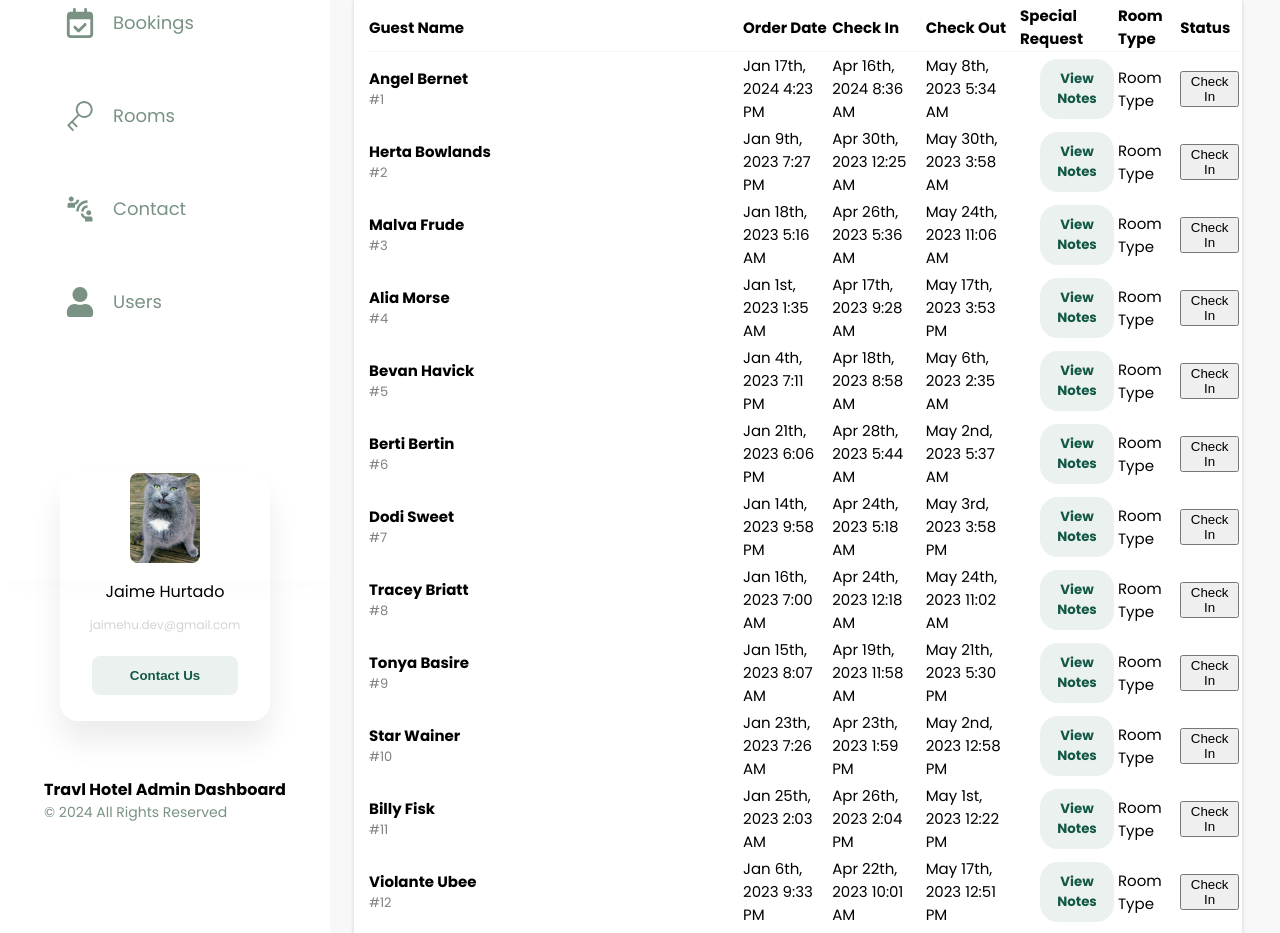
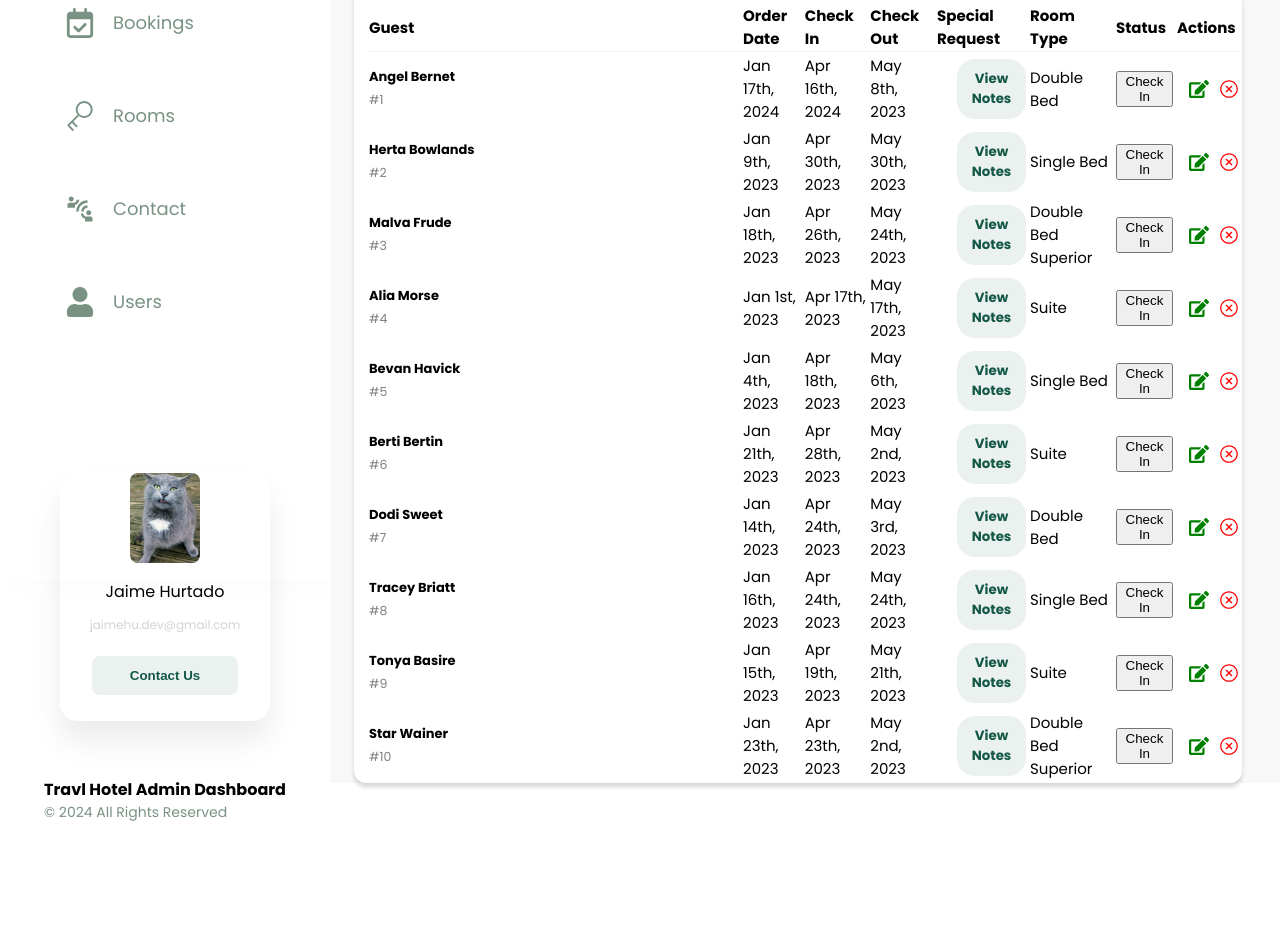
Before and after one commit to jaimehu20/Hotel-Miranda-Dashboard, a React (Vite) app: page /bookings in a window 1280 px wide. Shown: the part 220-1153 px from the top of the page. After the commit the page ends 1057 px from the top, so only its background shows below. Built offline with nearby package versions, Linux system fonts and the light colour scheme; sample sign-in values are in the browser's storage.

Commit message:
tables working

```diff
--- a/src/app/data.js
+++ b/src/app/OrderData.js
@@ -7,7 +7,8 @@ export const data = [{
   "check_out": "May 8th, 2023",
   "time": "4:23 PM",
   "checkIn_hour": "8:36 AM",
-  "checkOut_hour": "5:34 AM"
+  "checkOut_hour": "5:34 AM",
+  "room_type": "Double Bed"
   }, {
   "id": 2,
   "first_name": "Herta",
@@ -17,7 +18,8 @@ export const data = [{
   "check_out": "May 30th, 2023",
   "time": "7:27 PM",
   "checkIn_hour": "12:25 AM",
-  "checkOut_hour": "3:58 AM"
+  "checkOut_hour": "3:58 AM",
+  "room_type": "Single Bed"
   }, {
   "id": 3,
   "first_name": "Malva",
@@ -27,7 +29,8 @@ export const data = [{
   "check_out": "May 24th, 2023",
   "time": "5:16 AM",
   "checkIn_hour": "5:36 AM",
-  "checkOut_hour": "11:06 AM"
+  "checkOut_hour": "11:06 AM",
+  "room_type": "Double Bed Superior"
   }, {
   "id": 4,
   "first_name": "Alia",
@@ -37,7 +40,8 @@ export const data = [{
   "check_out": "May 17th, 2023",
   "time": "1:35 AM",
   "checkIn_hour": "9:28 AM",
-  "checkOut_hour": "3:53 PM"
+  "checkOut_hour": "3:53 PM",
+  "room_type": "Suite"
   }, {
   "id": 5,
   "first_name": "Bevan",
@@ -47,7 +51,8 @@ export const data = [{
   "check_out": "May 6th, 2023",
   "time": "7:11 PM",
   "checkIn_hour": "8:58 AM",
-  "checkOut_hour": "2:35 AM"
+  "checkOut_hour": "2:35 AM",
+  "room_type": "Single Bed"
   }, {
   "id": 6,
   "first_name": "Berti",
@@ -57,7 +62,8 @@ export const data = [{
   "check_out": "May 2nd, 2023",
   "time": "6:06 PM",
   "checkIn_hour": "5:44 AM",
-  "checkOut_hour": "5:37 AM"
+  "checkOut_hour": "5:37 AM",
+  "room_type": "Suite"
   }, {
   "id": 7,
   "first_name": "Dodi",
@@ -67,7 +73,8 @@ export const data = [{
   "check_out": "May 3rd, 2023",
   "time": "9:58 PM",
   "checkIn_hour": "5:18 AM",
-  "checkOut_hour": "3:58 PM"
+  "checkOut_hour": "3:58 PM",
+  "room_type": "Double Bed"
   }, {
   "id": 8,
   "first_name": "Tracey",
@@ -77,7 +84,8 @@ export const data = [{
   "check_out": "May 24th, 2023",
   "time": "7:00 AM",
   "checkIn_hour": "12:18 AM",
-  "checkOut_hour": "11:02 AM"
+  "checkOut_hour": "11:02 AM",
+  "room_type": "Single Bed"
   }, {
   "id": 9,
   "first_name": "Tonya",
@@ -87,7 +95,8 @@ export const data = [{
   "check_out": "May 21th, 2023",
   "time": "8:07 AM",
   "checkIn_hour": "11:58 AM",
-  "checkOut_hour": "5:30 PM"
+  "checkOut_hour": "5:30 PM",
+  "room_type": "Suite"
   }, {
   "id": 10,
   "first_name": "Star",
@@ -97,55 +106,7 @@ export const data = [{
   "check_out": "May 2nd, 2023",
   "time": "7:26 AM",
   "checkIn_hour": "1:59 PM",
-  "checkOut_hour": "12:58 PM"
-  }, {
-  "id": 11,
-  "first_name": "Billy",
-  "last_name": "Fisk",
-  "order_date": "Jan 25th, 2023",
-  "check_in": "Apr 26th, 2023",
-  "check_out": "May 1st, 2023",
-  "time": "2:03 AM",
-  "checkIn_hour": "2:04 PM",
-  "checkOut_hour": "12:22 PM"
-  }, {
-  "id": 12,
-  "first_name": "Violante",
-  "last_name": "Ubee",
-  "order_date": "Jan 6th, 2023",
-  "check_in": "Apr 22th, 2023",
-  "check_out": "May 17th, 2023",
-  "time": "9:33 PM",
-  "checkIn_hour": "10:01 AM",
-  "checkOut_hour": "12:51 PM"
-  }, {
-  "id": 13,
-  "first_name": "Carny",
-  "last_name": "Senior",
-  "order_date": "Jan 11th, 2023",
-  "check_in": "Apr 14th, 2023",
-  "check_out": "May 20th, 2023",
-  "time": "9:16 PM",
-  "checkIn_hour": "3:24 PM",
-  "checkOut_hour": "2:43 PM"
-  }, {
-  "id": 14,
-  "first_name": "Dina",
-  "last_name": "Bunclark",
-  "order_date": "Jan 4th, 2023",
-  "check_in": "Apr 30th, 2023",
-  "check_out": "May 20th, 2023",
-  "time": "3:26 PM",
-  "checkIn_hour": "3:14 AM",
-  "checkOut_hour": "4:03 AM"
-}, {
-  "id": 15,
-  "first_name": "Michael",
-  "last_name": "Belcher",
-  "order_date": "Jan 21th, 2023",
-  "check_in": "Apr 29th, 2023",
-  "check_out": "May 1st, 2023",
-  "time": "11:58 AM",
-  "checkIn_hour": "7:21 AM",
-  "checkOut_hour": "6:16 AM"
-}]
+  "checkOut_hour": "12:58 PM",
+  "room_type": "Double Bed Superior"
+  },
+]
--- a/src/components/Reviews/Reviews.jsx
+++ b/src/components/Reviews/Reviews.jsx
@@ -10,10 +10,12 @@ const ReviewsSection = styled.section`
 const ReviewsBox = styled.div`
     display: block;
     background: #ffffff;
-    width: 95%;
+    width: 92%;
     margin: 0 auto;
     border-radius: 18px;
     padding-bottom: 40px;
+    box-shadow: 0px 4px 4px #00000005;
+    max-width: 1708px;
     h3 {
         font-size: 20px;
         font-weight: 500;
--- a/src/components/Reviews/Slider.jsx
+++ b/src/components/Reviews/Slider.jsx
@@ -1,7 +1,7 @@
 import { SwiperSlide, Swiper } from "swiper/react"
 import 'swiper/swiper-bundle.css';
 import styled from "styled-components";
-import { data } from "../../app/data";
+import { data } from "../../app/OrderData";
 import { SiTicktick } from "react-icons/si";
 import { RxCrossCircled } from "react-icons/rx";
 
@@ -26,7 +26,7 @@ const SlideContainer = styled.div`
         }
         div:first-of-type {
             flex-direction: column;
-            width: 50%;
+            width: 60%;
             p{
                 font-weight: bold;
                 color: black;
@@ -39,6 +39,7 @@ const SlideContainer = styled.div`
             }
         }
         div:last-of-type {
+            align-items: center;
             svg:first-of-type{
                 color: #5AD07A;
                 cursor: pointer;
@@ -59,7 +60,7 @@ export const Slider = () => {
     return (
         <Swiper
             loop={true}
-            spaceBetween={50}
+            spaceBetween={74}
             slidesPerView={3}>
                 <SwiperSlide>
                     <SlideContainer>
--- a/src/components/Table/TableBox.jsx
+++ b/src/components/Table/TableBox.jsx
@@ -1,5 +1,4 @@
 import styled from "styled-components";
-import { data } from "../../app/data";
 
 const TableContainer = styled.div`
     display: block;
@@ -20,10 +19,8 @@ const TableContainer = styled.div`
         thead {
             tr {
                 height: 45px;
-                td {
-                    box-shadow: 0px 1px 0px #00000009;
+                box-shadow: 0px 1px 0px #00000009;
                     font-weight: bold;
-                }
             }
         }
         tbody {
@@ -36,8 +33,10 @@ const TableContainer = styled.div`
                         font-size: 13px;
                         margin-top: 0px;
                         margin-bottom: 0px;
+                    }
+                    small {
+                        color: gray;
                         font-weight: 400;
-                        color: gray;
                     }
                 }
                 td {
@@ -56,55 +55,50 @@ const TableContainer = styled.div`
                         cursor: pointer;
                     }
                 }
+                td:last-of-type {
+                    div {
+                        gap: 10px;
+                        margin-left: 12px;
+                        svg:first-of-type {
+                        color: green;
+                        width: 20px;
+                        height: 20px;
+                        }
+                        svg:last-of-type {
+                        color: red;
+                        width: 20px;
+                        height: 20px;
+                    }
+                    }
+
+                }
             }
         }
     }
 `
-export function Table() {
+export function Table(props) {
 
-   const hola = data.map((e, index) => {
-        console.log(e.last_name)
-        return (
-            <tr>
-                <td>
-                    {`${e.first_name} ${e.last_name}`}
-                    <p>#{e.id}</p>
-                </td>
-                <td>{`${e.order_date} ${e.time}`}</td>
-                <td>{`${e.check_in} ${e.checkIn_hour}`}</td>
-                <td>{`${e.check_out} ${e.checkOut_hour}`}</td>
-                <td>
-                    <button>View Notes</button>
-                </td>
-                <td>Room Type</td>
-                <td>
-                    <button>Check In</button>
-                </td>
-            </tr>
-        )
-   })
-
+    const displayRow = row => (
+         <tr>
+            {props.columns.map(col =>
+            <td>
+                {col.display ? col.display(row) : row[col.property]}
+            </td>)}
+         </tr>
+)
     return (
         <>
             <TableContainer>
                 <table>
                     <thead>
                         <tr>
-                            <td>Guest Name</td>
-                            <td>Order Date</td>
-                            <td>Check In</td>
-                            <td>Check Out</td>
-                            <td>Special Request</td>
-                            <td>Room Type</td>
-                            <td>Status</td>
+                            {props.columns.map((col, i) => <th key={i}>{col.label}</th>)}
                         </tr>
                     </thead>
                     <tbody>
-                        {hola}
+                        {props.data.map(displayRow)}
                     </tbody>
-
                 </table>
-
             </TableContainer>
         </>
     )
--- a/src/main.css
+++ b/src/main.css
@@ -38,3 +38,7 @@ nav {
 .swiper {
   width: 76% !important;
 }
+
+.swiper-slide {
+  width: 353px !important;
+}
--- a/src/pages/BookingsPage.jsx
+++ b/src/pages/BookingsPage.jsx
@@ -2,16 +2,32 @@ import { Table } from "../components/Table/TableBox.jsx"
 import { SideBar } from '../components/SideBar/SideBar';
 import { NavContainer } from '../components/NavBar/NavBar';
 import { Filter } from "../components/ListSelector/ListSelector.jsx";
+import { data } from "../app/OrderData.js"
+import { FaEdit } from "react-icons/fa";
+import { RxCrossCircled } from "react-icons/rx";
 
-function Bookings() {
+function Bookings(props) {
 
+  const columns = [
+    {property: 'guest', label: 'Guest', display: item => (<><p>{item.first_name} {item.last_name}</p><small>#{item.id}</small></>)},
+    {property: 'order_date', label: 'Order Date'},
+    {property: 'check_in', label: 'Check In'},
+    {property: 'check_out', label: 'Check Out'},
+    {property: 'special,request', label: 'Special Request', display: item => (<button>View Notes</button>)},
+    {property: 'room_type', label: 'Room Type'},
+    {property: 'status', label: 'Status', display: item => (<button>Check In</button>)},
+    {property: 'actions', label: 'Actions', display: item => (<div>
+      <FaEdit />
+      <RxCrossCircled />
+    </div>)}
+];
   return (
     <>
       <SideBar />
       <main>
         <NavContainer title="Bookings" />
         <Filter/>
-        <Table/>
+        <Table columns={columns} data={data}/>
       </main>
     </>
   )
```
